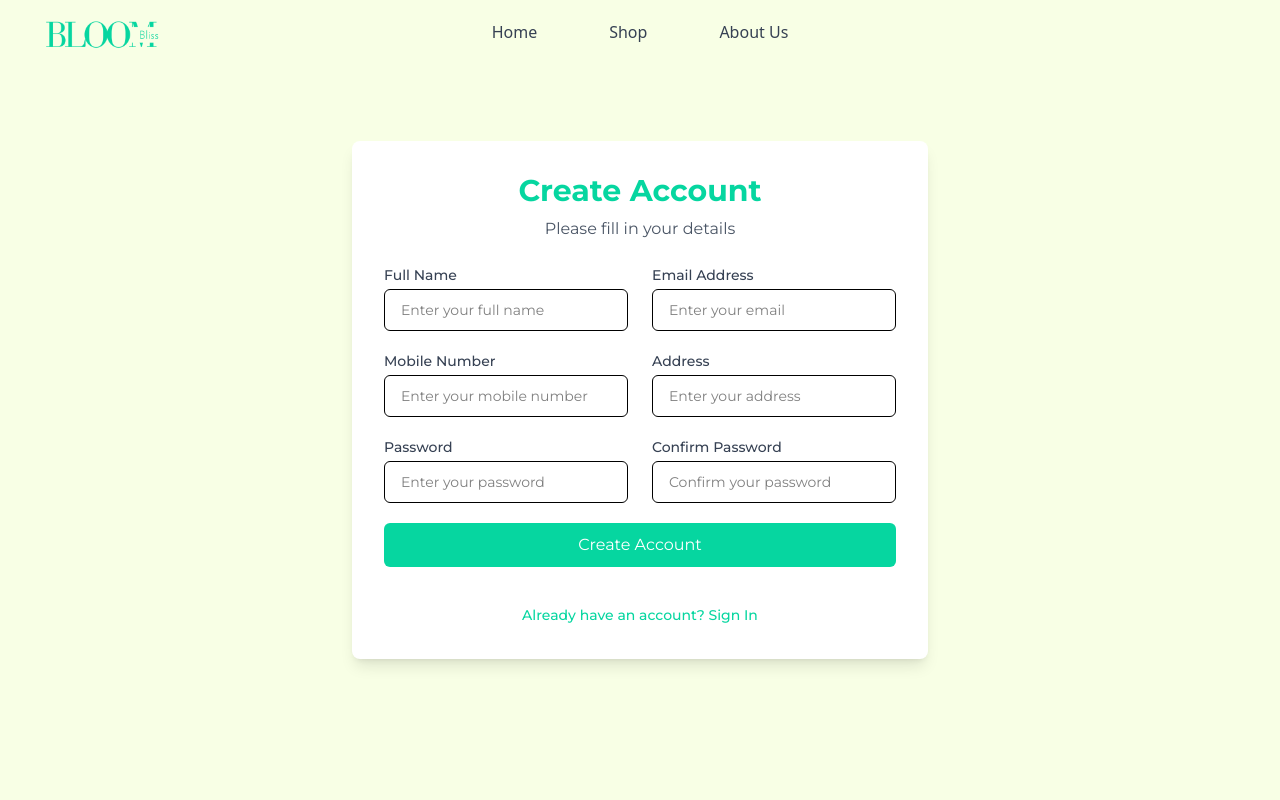
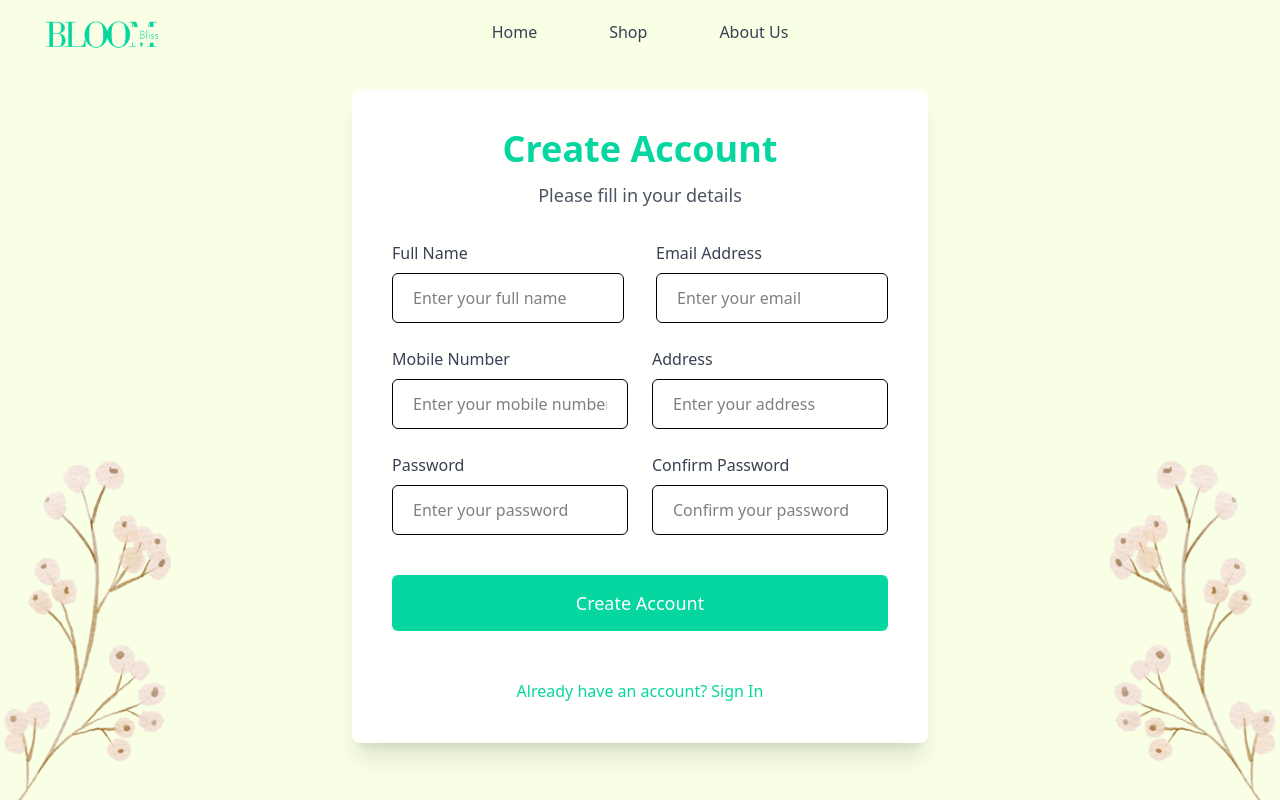
Before and after one commit to poorna-madusith/BloomBliss, a React (Vite) app in the folder frontend/: page /signup in a window 1280 px wide. Built offline with nearby package versions, Linux system fonts and the light colour scheme; some icons are missing.

Commit message:
Enhance login and signup UI with background image
Updated the login and signup components to use a background image and improved styling for a more modern and visually appealing interface. Also changed the post-login redirect from /home to /profile.

```diff
--- a/frontend/src/components/login.jsx
+++ b/frontend/src/components/login.jsx
@@ -4,6 +4,7 @@ import { login } from "../services/authservices";
 import { toast } from 'react-toastify';
 import '../app.css';
 import '../index.css';
+import background2 from '../assets/background2.png';
 
 function Login(){
     const [formdata, SetFormData] = useState({
@@ -73,7 +74,7 @@ function Login(){
             if (state?.from) {
                 navigate(state.from);
             } else {
-                navigate("/home");
+                navigate("/profile");
             }
         } catch (error) {
             console.error("Login error:", error);
@@ -96,8 +97,14 @@ function Login(){
     };
 
     return (
-        <div className="flex min-h-screen items-center justify-center font-[Montserrat]" style={{ backgroundColor: '#F8FFE5' }}>
-            <div className="w-full max-w-md p-8 rounded-lg shadow-lg bg-white">
+        <div className="min-h-screen flex items-center justify-center py-12 px-4 sm:px-6 lg:px-8"
+             style={{
+                backgroundImage: `url(${background2})`,
+                backgroundSize: 'cover',
+                backgroundPosition: 'center',
+                backgroundRepeat: 'no-repeat'
+             }}>
+            <div className="max-w-md w-full space-y-8 bg-white/90 p-8 rounded-lg shadow-xl backdrop-blur-sm">
                 <div className="text-center mb-8">
                     <h2 className="text-3xl font-bold" style={{ color: '#06D6A0' }}>Welcome Back</h2>
                     <p className="text-gray-600 mt-2">Please sign in to continue</p>
--- a/frontend/src/components/signup.jsx
+++ b/frontend/src/components/signup.jsx
@@ -3,6 +3,7 @@ import {signup} from "../services/authservices";
 import {useState} from"react";
 import {useNavigate}from "react-router-dom";
 import { toast } from 'react-toastify';
+import background2 from '../assets/background2.png';
 
 function Signup(){
     const[formdata,SetFormData] = useState({
@@ -148,22 +149,28 @@ function Signup(){
         }
     }
 
-    return(
-        <div className="flex min-h-screen items-center justify-center font-[Montserrat]" style={{ backgroundColor: '#F8FFE5' }}>
-            <div className="w-full max-w-xl p-8 rounded-lg shadow-lg bg-white">
-                <div className="text-center mb-6">
-                    <h2 className="text-3xl font-bold" style={{ color: '#06D6A0' }}>Create Account</h2>
-                    <p className="text-gray-600 mt-2 text-base">Please fill in your details</p>
+    return (
+        <div className="min-h-screen flex items-center justify-center py-12 px-4 sm:px-6 lg:px-8"
+             style={{
+                backgroundImage: `url(${background2})`,
+                backgroundSize: 'cover',
+                backgroundPosition: 'center',
+                backgroundRepeat: 'no-repeat'
+             }}>
+            <div className="max-w-xl w-full space-y-8 bg-white/90 p-10 rounded-lg shadow-xl backdrop-blur-sm mt-8">
+                <div className="text-center mb-8">
+                    <h2 className="text-4xl font-bold" style={{ color: '#06D6A0' }}>Create Account</h2>
+                    <p className="text-gray-600 mt-3 text-lg">Please fill in your details</p>
                 </div>
                 {errors.general && (
                     <div className="mb-4 p-3 bg-red-100 border border-red-400 text-red-700 rounded">
                         {errors.general}
                     </div>
                 )}
-                <form className="space-y-5" onSubmit={handleSubmit}>
-                    <div className="grid grid-cols-2 gap-6">
+                <form className="space-y-6" onSubmit={handleSubmit}>
+                    <div className="grid grid-cols-2 gap-8">
                         <div>
-                            <label htmlFor="name" className="block text-sm font-medium text-gray-700 mb-1">
+                            <label htmlFor="name" className="block text-base font-medium text-gray-700 mb-2">
                                 Full Name
                             </label>
                             <input
@@ -173,7 +180,7 @@ function Signup(){
                                 name="name"
                                 placeholder="Enter your full name"
                                 value={formdata.name}
-                                className={`w-full px-4 py-2.5 border rounded-md focus:outline-none focus:ring-2 focus:border-transparent transition text-sm ${
+                                className={`w-full px-5 py-3 border rounded-md focus:outline-none focus:ring-2 focus:border-transparent transition text-base ${
                                     errors.name ? 'border-red-500' : ''
                                 }`}
                                 style={{ '--tw-ring-color': '#06D6A0' }}
@@ -183,7 +190,7 @@ function Signup(){
                             )}
                         </div>
                         <div>
-                            <label htmlFor="email" className="block text-sm font-medium text-gray-700 mb-1">
+                            <label htmlFor="email" className="block text-base font-medium text-gray-700 mb-2">
                                 Email Address
                             </label>
                             <input
@@ -193,7 +200,7 @@ function Signup(){
                                 name="email"
                                 placeholder="Enter your email"
                                 value={formdata.email}
-                                className={`w-full px-4 py-2.5 border rounded-md focus:outline-none focus:ring-2 focus:border-transparent transition text-sm ${
+                                className={`w-full px-5 py-3 border rounded-md focus:outline-none focus:ring-2 focus:border-transparent transition text-base ${
                                     errors.email ? 'border-red-500' : ''
                                 }`}
                                 style={{ '--tw-ring-color': '#06D6A0' }}
@@ -206,7 +213,7 @@ function Signup(){
 
                     <div className="grid grid-cols-2 gap-6">
                         <div>
-                            <label htmlFor="mobilenumber" className="block text-sm font-medium text-gray-700 mb-1">
+                            <label htmlFor="mobilenumber" className="block text-base font-medium text-gray-700 mb-2">
                                 Mobile Number
                             </label>
                             <input
@@ -216,7 +223,7 @@ function Signup(){
                                 name="mobilenumber"
                                 placeholder="Enter your mobile number"
                                 value={formdata.mobilenumber}
-                                className={`w-full px-4 py-2.5 border rounded-md focus:outline-none focus:ring-2 focus:border-transparent transition text-sm ${
+                                className={`w-full px-5 py-3 border rounded-md focus:outline-none focus:ring-2 focus:border-transparent transition text-base ${
                                     errors.mobilenumber ? 'border-red-500' : ''
                                 }`}
                                 style={{ '--tw-ring-color': '#06D6A0' }}
@@ -226,7 +233,7 @@ function Signup(){
                             )}
                         </div>
                         <div>
-                            <label htmlFor="address" className="block text-sm font-medium text-gray-700 mb-1">
+                            <label htmlFor="address" className="block text-base font-medium text-gray-700 mb-2">
                                 Address
                             </label>
                             <input
@@ -236,7 +243,7 @@ function Signup(){
                                 name="address"
                                 placeholder="Enter your address"
                                 value={formdata.address}
-                                className={`w-full px-4 py-2.5 border rounded-md focus:outline-none focus:ring-2 focus:border-transparent transition text-sm ${
+                                className={`w-full px-5 py-3 border rounded-md focus:outline-none focus:ring-2 focus:border-transparent transition text-base ${
                                     errors.address ? 'border-red-500' : ''
                                 }`}
                                 style={{ '--tw-ring-color': '#06D6A0' }}
@@ -249,7 +256,7 @@ function Signup(){
 
                     <div className="grid grid-cols-2 gap-6">
                         <div>
-                            <label htmlFor="password" className="block text-sm font-medium text-gray-700 mb-1">
+                            <label htmlFor="password" className="block text-base font-medium text-gray-700 mb-2">
                                 Password
                             </label>
                             <input
@@ -259,7 +266,7 @@ function Signup(){
                                 name="password"
                                 placeholder="Enter your password"
                                 value={formdata.password}
-                                className={`w-full px-4 py-2.5 border rounded-md focus:outline-none focus:ring-2 focus:border-transparent transition text-sm ${
+                                className={`w-full px-5 py-3 border rounded-md focus:outline-none focus:ring-2 focus:border-transparent transition text-base ${
                                     errors.password ? 'border-red-500' : ''
                                 }`}
                                 style={{ '--tw-ring-color': '#06D6A0' }}
@@ -269,7 +276,7 @@ function Signup(){
                             )}
                         </div>
                         <div>
-                            <label htmlFor="confirmPassword" className="block text-sm font-medium text-gray-700 mb-1">
+                            <label htmlFor="confirmPassword" className="block text-base font-medium text-gray-700 mb-2">
                                 Confirm Password
                             </label>
                             <input
@@ -279,7 +286,7 @@ function Signup(){
                                 name="confirmPassword"
                                 placeholder="Confirm your password"
                                 value={formdata.confirmPassword}
-                                className={`w-full px-4 py-2.5 border rounded-md focus:outline-none focus:ring-2 focus:border-transparent transition text-sm ${
+                                className={`w-full px-5 py-3 border rounded-md focus:outline-none focus:ring-2 focus:border-transparent transition text-base ${
                                     errors.confirmPassword ? 'border-red-500' : ''
                                 }`}
                                 style={{ '--tw-ring-color': '#06D6A0' }}
@@ -292,7 +299,7 @@ function Signup(){
 
                     <button
                         type="submit"
-                        className="w-full text-white py-2.5 px-4 rounded-md transition duration-300 focus:outline-none focus:ring-2 focus:ring-offset-2"
+                        className="w-full text-white py-3.5 px-6 rounded-md text-lg font-medium transition duration-300 focus:outline-none focus:ring-2 focus:ring-offset-2 mt-4"
                         style={{
                             backgroundColor: '#06D6A0',
                             '--tw-ring-color': '#06D6A0',
@@ -303,8 +310,8 @@ function Signup(){
                     >
                         Create Account
                     </button>
-                    <div className="text-center mt-4">
-                        <a href="/login" className="text-sm font-medium hover:opacity-80 transition-opacity" style={{ color: '#06D6A0' }}>
+                    <div className="text-center mt-6">
+                        <a href="/login" className="text-base font-medium hover:opacity-80 transition-opacity" style={{ color: '#06D6A0' }}>
                             Already have an account? Sign In
                         </a>
                     </div>
```
